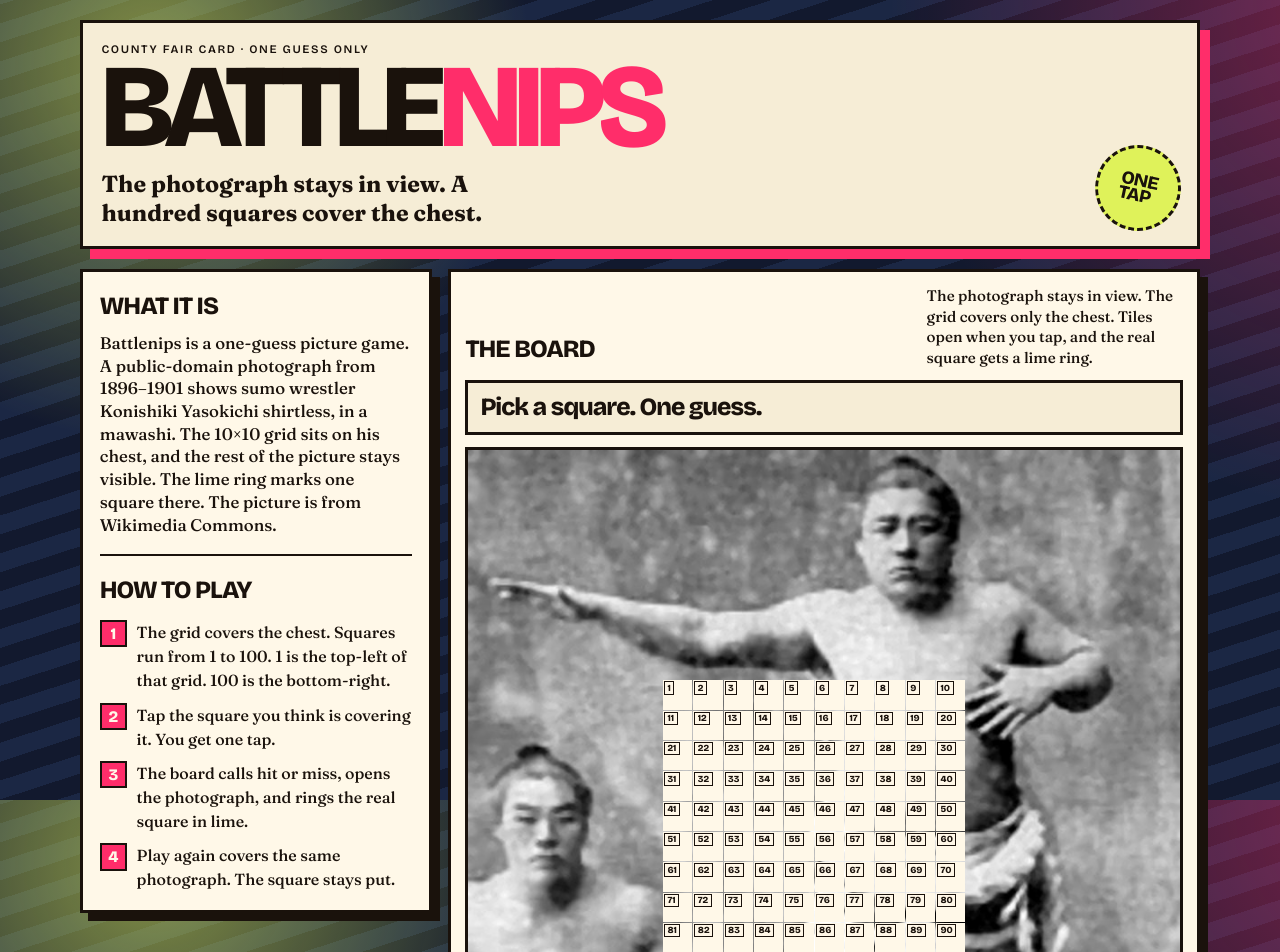
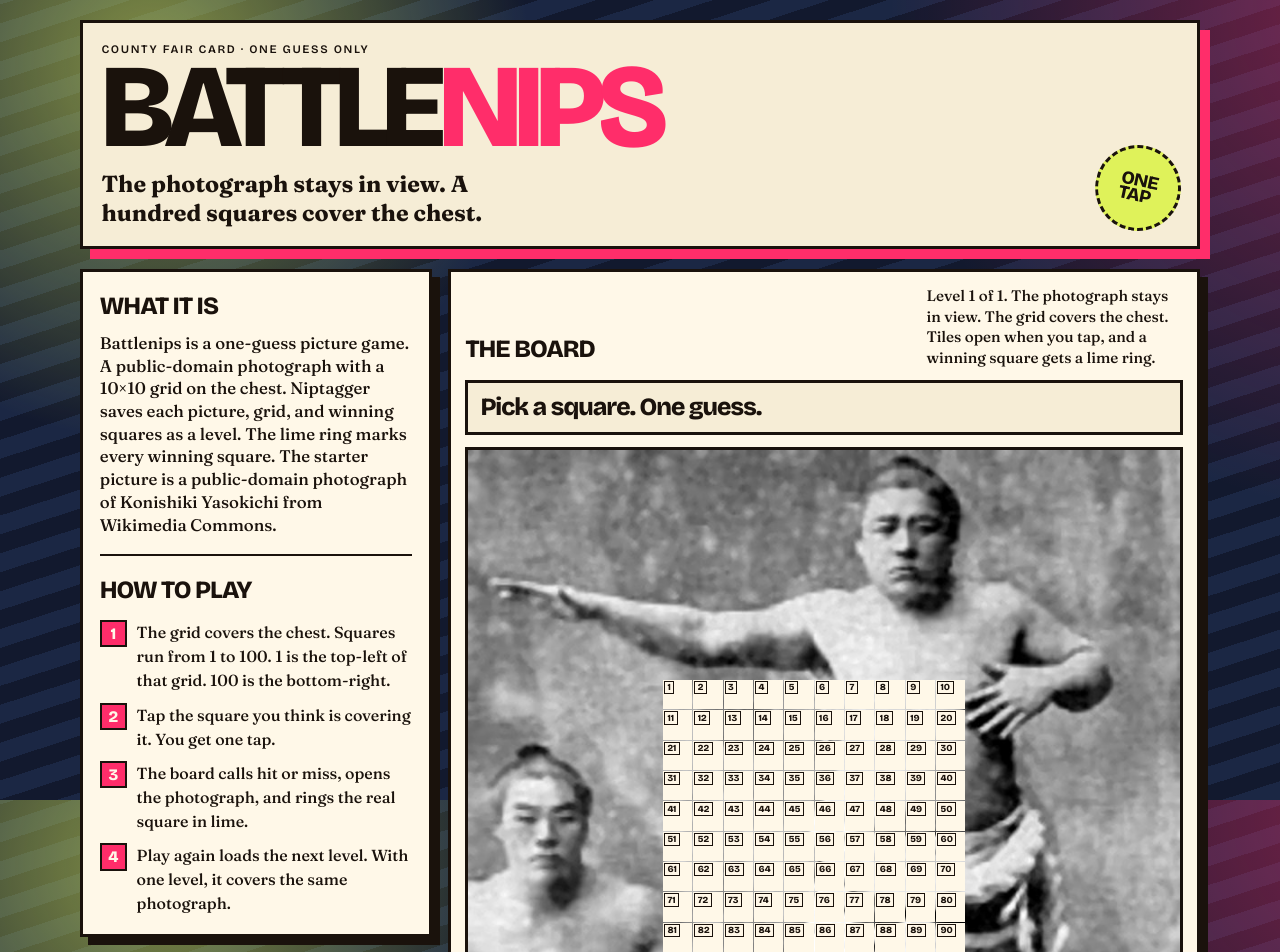
Before and after one commit to zacharymor/battlenips, a Next.js app: page / in a window 1280 px wide. Shown: the top 952 px of the page. Built offline with nearby package versions, Linux system fonts and the light colour scheme; no server answers; the database is empty.

Commit message:
Play levels saved by Niptagger.
Battlenips reads photographs, chest grids, and winning squares from the shared database, and keeps the starter portrait when none are saved.

```diff
--- a/package.json
+++ b/package.json
@@ -9,6 +9,7 @@
     "lint": "eslint"
   },
   "dependencies": {
+    "@supabase/supabase-js": "^2.117.2",
     "next": "16.3.6",
     "react": "19.2.8",
     "react-dom": "19.2.8"
--- a/src/app/globals.css
+++ b/src/app/globals.css
@@ -246,21 +246,19 @@
 .board {
   position: relative;
   width: 100%;
-  aspect-ratio: 395 / 457;
   border: 3px solid var(--ink);
   background: var(--ink);
   overflow: hidden;
 }
 
 .board-art {
-  object-fit: contain;
+  display: block;
+  width: 100%;
+  height: auto;
 }
 
 .cells {
   position: absolute;
-  left: 27.34%;
-  top: 28.01%;
-  width: 42.53%;
   aspect-ratio: 1;
   display: grid;
   grid-template-columns: repeat(10, minmax(0, 1fr));
--- a/src/app/page.tsx
+++ b/src/app/page.tsx
@@ -1,6 +1,10 @@
-import { GameBoard } from "@/components/game-board";
+import { LevelPlayer } from "@/components/level-player";
+import { listLevels } from "@/lib/levels";
 
-export default function Home() {
+export const dynamic = "force-dynamic";
+
+export default async function Home() {
+  const levels = await listLevels();
   return (
     <div className="page">
       <header className="mast">
@@ -25,10 +29,11 @@
             <h2>What it is</h2>
             <p>
               Battlenips is a one-guess picture game. A public-domain
-              photograph from 1896–1901 shows sumo wrestler Konishiki
-              Yasokichi shirtless, in a mawashi. The 10×10 grid sits on his
-              chest, and the rest of the picture stays visible. The lime ring
-              marks one square there. The picture is from Wikimedia Commons.
+              photograph with a 10×10 grid on the chest. Niptagger saves each
+              picture, grid, and winning squares as a level. The lime ring
+              marks every winning square. The starter picture is a
+              public-domain photograph of Konishiki Yasokichi from Wikimedia
+              Commons.
             </p>
           </section>
           <section>
@@ -47,13 +52,13 @@
                 rings the real square in lime.</span>
               </li>
               <li>
-                <span>Play again covers the same photograph. The square stays
-                put.</span>
+                <span>Play again loads the next level. With one level, it covers
+                the same photograph.</span>
               </li>
             </ol>
           </section>
         </article>
-        <GameBoard />
+        <LevelPlayer levels={levels} />
       </div>
     </div>
   );
--- a/src/components/game-board.tsx
+++ b/src/components/game-board.tsx
@@ -1,19 +1,38 @@
 "use client";
 
-import Image from "next/image";
 import { useEffect, useId, useRef, useState } from "react";
+import type { Level } from "@/lib/levels";
 
 const SQUARES = 100;
-const TARGET = 33;
 
-export function GameBoard() {
+function squareList(squares: number[]) {
+  const sorted = [...squares].sort((a, b) => a - b);
+  if (sorted.length === 1) {
+    return `square ${sorted[0]}`;
+  }
+  if (sorted.length === 2) {
+    return `squares ${sorted[0]} and ${sorted[1]}`;
+  }
+  const last = sorted[sorted.length - 1];
+  return `squares ${sorted.slice(0, -1).join(", ")}, and ${last}`;
+}
+
+export function GameBoard({
+  level,
+  levelLabel,
+  onPlayAgain,
+}: {
+  level: Level;
+  levelLabel: string;
+  onPlayAgain: () => void;
+}) {
   const [guess, setGuess] = useState<number | null>(null);
   const statusId = useId();
   const resultRef = useRef<HTMLHeadingElement>(null);
-  const target = TARGET;
+  const winning = new Set(level.winningSquares);
 
-  const revealed = guess !== null && target !== null;
-  const hit = revealed && guess === target;
+  const revealed = guess !== null;
+  const hit = revealed && winning.has(guess);
 
   useEffect(() => {
     if (revealed) {
@@ -22,7 +41,7 @@
   }, [revealed]);
 
   function pick(square: number) {
-    if (target === null || guess !== null) {
+    if (guess !== null) {
       return;
     }
     setGuess(square);
@@ -30,15 +49,14 @@
 
   function playAgain() {
     setGuess(null);
+    onPlayAgain();
   }
 
-  let status = "Dealing a square…";
-  if (target !== null && guess === null) {
-    status = "Pick a square. One guess.";
-  } else if (hit && target !== null) {
-    status = `Hit. Square ${target} was hiding it.`;
-  } else if (revealed && target !== null && guess !== null) {
-    status = `Miss. You picked ${guess}. It was square ${target}.`;
+  let status = "Pick a square. One guess.";
+  if (hit && guess !== null) {
+    status = `Hit. Square ${guess} was hiding it.`;
+  } else if (revealed && guess !== null) {
+    status = `Miss. You picked ${guess}. It was ${squareList(level.winningSquares)}.`;
   }
 
   return (
@@ -46,8 +64,8 @@
       <div className="game-head">
         <h2 id="board-title">The board</h2>
         <p className="game-note">
-          The photograph stays in view. The grid covers only the chest. Tiles
-          open when you tap, and the real square gets a lime ring.
+          {levelLabel}. The photograph stays in view. The grid covers the chest.
+          Tiles open when you tap, and a winning square gets a lime ring.
         </p>
       </div>
 
@@ -72,26 +90,28 @@
       </div>
 
       <div className="board">
-        <Image
-          src="/photo.jpg"
-          alt="Public-domain photograph of shirtless sumo wrestler Konishiki Yasokichi. The numbered grid covers his chest."
-          fill
-          priority
-          sizes="(max-width: 860px) 100vw, 560px"
+        <img
+          src={level.imageUrl}
+          alt="Photograph for this level. The numbered grid covers the chest."
           className="board-art"
         />
         <div
           className="cells"
+          style={{
+            left: `${level.gridLeft * 100}%`,
+            top: `${level.gridTop * 100}%`,
+            width: `${level.gridSize * 100}%`,
+          }}
           role="group"
           aria-label="10 by 10 grid over the chest. Square 1 is top-left. Square 100 is bottom-right."
           aria-describedby={statusId}
         >
           {Array.from({ length: SQUARES }, (_, index) => {
             const square = index + 1;
-            const isTarget = revealed && square === target;
+            const isTarget = revealed && winning.has(square);
             const isWrong = revealed && square === guess && !hit;
             const label = isTarget
-              ? `Square ${square}, the hiding spot`
+              ? `Square ${square}, a winning square`
               : isWrong
                 ? `Square ${square}, your guess`
                 : `Square ${square}`;
@@ -108,7 +128,7 @@
                 ]
                   .filter(Boolean)
                   .join(" ")}
-                disabled={target === null || revealed}
+                disabled={revealed}
                 aria-label={label}
                 onClick={() => pick(square)}
               >
@@ -122,7 +142,7 @@
       <ul className="legend">
         <li>
           <span className="swatch swatch-lime" aria-hidden="true" />
-          Lime ring: the hiding spot
+          Lime ring: a winning square
         </li>
         <li>
           <span className="swatch swatch-magenta" aria-hidden="true" />
--- /dev/null
+++ b/src/components/level-player.tsx
@@ -0,0 +1,21 @@
+"use client";
+
+import { useState } from "react";
+import { GameBoard } from "@/components/game-board";
+import type { Level } from "@/lib/levels";
+
+export function LevelPlayer({ levels }: { levels: Level[] }) {
+  const [index, setIndex] = useState(0);
+  const level = levels[index] ?? levels[0];
+
+  return (
+    <GameBoard
+      key={level.id}
+      level={level}
+      levelLabel={`Level ${index + 1} of ${levels.length}`}
+      onPlayAgain={() => {
+        setIndex((current) => (current + 1) % levels.length);
+      }}
+    />
+  );
+}
--- /dev/null
+++ b/src/lib/levels.ts
@@ -0,0 +1,67 @@
+import { createClient } from "@supabase/supabase-js";
+
+export type Level = {
+  id: string;
+  imageUrl: string;
+  gridLeft: number;
+  gridTop: number;
+  gridSize: number;
+  winningSquares: number[];
+};
+
+export const builtinLevel: Level = {
+  id: "konishiki",
+  imageUrl: "/photo.jpg",
+  gridLeft: 0.2734,
+  gridTop: 0.2801,
+  gridSize: 0.4253,
+  winningSquares: [33],
+};
+
+function readEnv(...keys: string[]) {
+  for (const key of keys) {
+    const value = process.env[key];
+    if (value) {
+      return value;
+    }
+  }
+  return undefined;
+}
+
+export function supabasePublic() {
+  const url = readEnv("NEXT_PUBLIC_SUPABASE_URL", "SUPABASE_URL");
+  const key = readEnv(
+    "NEXT_PUBLIC_SUPABASE_ANON_KEY",
+    "NEXT_PUBLIC_SUPABASE_PUBLISHABLE_KEY",
+    "SUPABASE_ANON_KEY",
+  );
+  if (!url || !key) {
+    return null;
+  }
+  return createClient(url, key);
+}
+
+export async function listLevels(): Promise<Level[]> {
+  const supabase = supabasePublic();
+  if (!supabase) {
+    return [builtinLevel];
+  }
+
+  const { data, error } = await supabase
+    .from("levels")
+    .select("id, image_url, grid_left, grid_top, grid_size, winning_squares")
+    .order("created_at", { ascending: true });
+
+  if (error || !data || data.length === 0) {
+    return [builtinLevel];
+  }
+
+  return data.map((row) => ({
+    id: String(row.id),
+    imageUrl: String(row.image_url),
+    gridLeft: Number(row.grid_left),
+    gridTop: Number(row.grid_top),
+    gridSize: Number(row.grid_size),
+    winningSquares: (row.winning_squares as number[]).map(Number),
+  }));
+}
```
Also changed, not shown: 1 other file (tests, documents, lock files or other folders).
